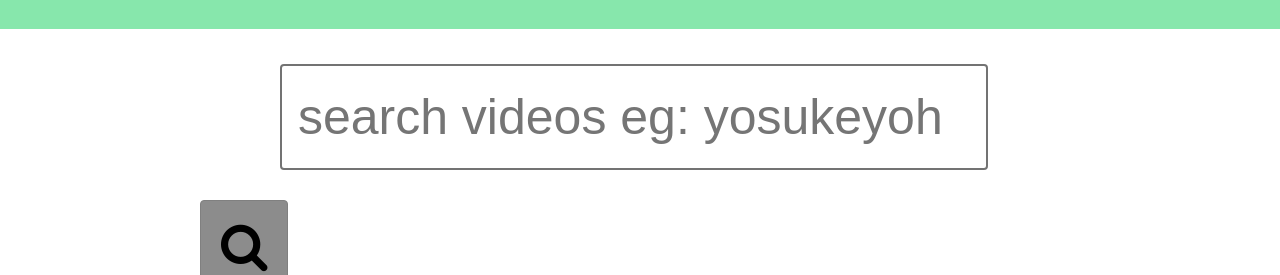
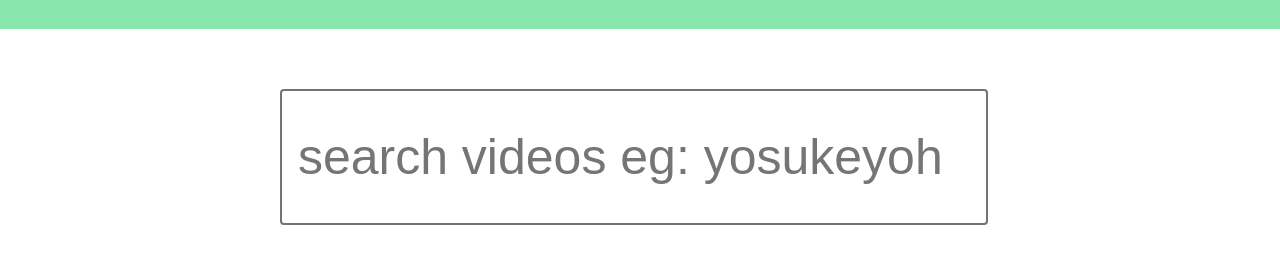
Before and after one commit to yosukeonrails/thinktube, a plain HTML site: page index.html in a window 1280 px wide. Shown: the part 271-546 px from the top of the page. Drawn offline with nearby package versions, Linux system fonts and the light colour scheme; no server answers.

Commit message:
centralized again

```diff
--- a/js/app.js
+++ b/js/app.js
@@ -1,4 +1,9 @@
 $(document).ready(function(){
+
+
+	$(".heading").click(function(){
+		 location.reload();
+	})
 
  		searchTerm = 'iu'
  		var nextToken;
--- a/styles/main.css
+++ b/styles/main.css
@@ -50,13 +50,13 @@ a{
 input {
 
  width:700px;
- height: 100px;
+ height: 130px;
  border:2px solid #737373;
  border-radius: 4px;
  font-size: 50px;
- margin-bottom: 30px;
+ margin-bottom: 100px;
  margin-left:90px;
- margin-top: 35px;
+ margin-top: 60px;
 }
 
 /*input::placeholder{
@@ -100,5 +100,6 @@ input {
 }
 
 .search-results{
+	margin-top: 180px;
 	margin-left:136px;
 }
```
